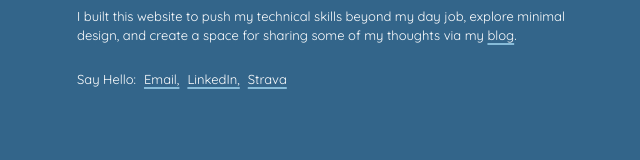
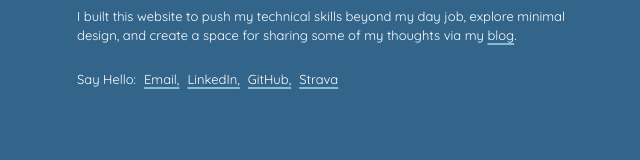
Before and after one commit to abbyadanger/ad, an Angular app: page / in a window 1280 px wide. Shown: the part 284-444 px from the top of the page, without its empty margins (313-953 px from the left). Built offline with nearby package versions, Linux system fonts and the light colour scheme.

Commit message:
Add Github Link

```diff
--- a/src/app/home/home.component.html
+++ b/src/app/home/home.component.html
@@ -24,10 +24,9 @@
     <div class="links">
       <p>Say Hello: </p>
       <p><a href="mailto:abbyadanger@gmail.com">Email, </a></p>
-      <p><a href="https://www.linkedin.com/in/abigaildanger" target="_blank">LinkedIn,</a></p>
+      <p><a href="https://www.linkedin.com/in/abigaildanger" target="_blank">LinkedIn, </a></p>
+      <p><a href="https://github.com/abbyadanger" target="_blank">GitHub, </a></p>
       <p><a href="https://www.strava.com/athletes/13578770" target="_blank">Strava</a></p>
-      <!-- <p>|</p>
-      <p><a href= "resume.pdf" target="_blank">Resume</a></p> -->
     </div>
 
   </div>
```
